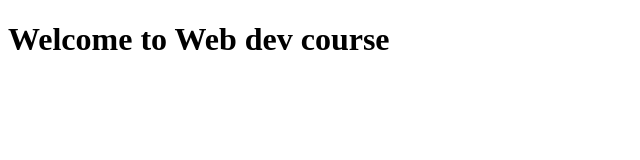
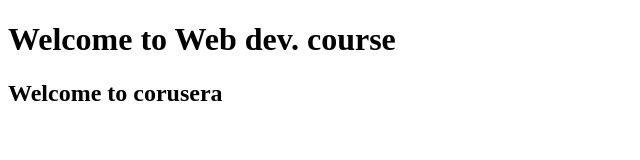
Before and after one commit to AyushSaxena20/coursera-test, a plain HTML site: page site/index.html in a window 1280 px wide. Shown: the whole page, without its empty margins (0-640 px from the left). Drawn offline with Linux system fonts and the light colour scheme.

Commit message:
Small change to our page

```diff
--- a/site/index.html
+++ b/site/index.html
@@ -6,6 +6,7 @@
 	<title>Hello Ayush!</title>
 </head>
 <body>
-<h1>Welcome to Web dev course</h1>
+<h1>Welcome to Web dev. course</h1>
+<h2>Welcome to corusera</h2>
 </body>
 </html>
```
